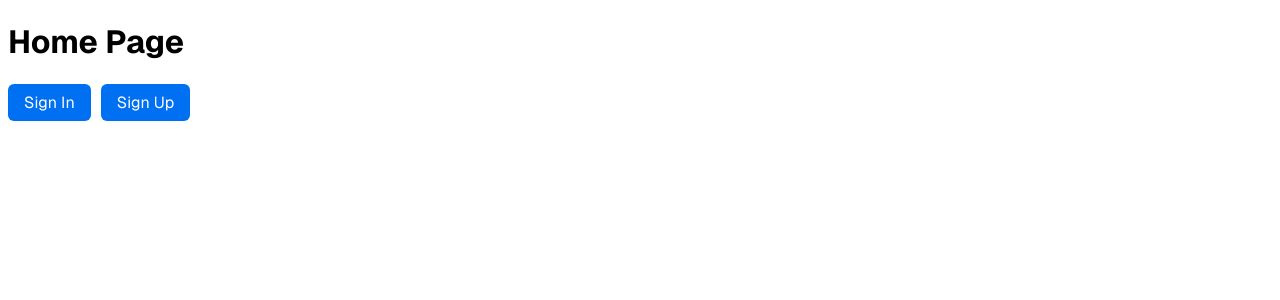
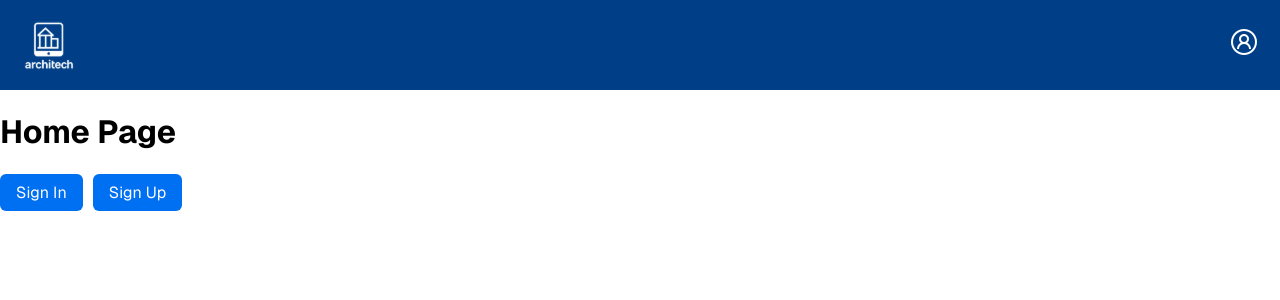
Before and after one commit to LouisePrd/ArchiTech, a Next.js app: page / in a window 1280 px wide. Shown: the top 300 px of the page. Built offline with nearby package versions, Linux system fonts and the light colour scheme.

Commit message:
create header

```diff
--- /dev/null
+++ b/app/component/header.js
@@ -0,0 +1,11 @@
+import headerstyles from '../styles/Header.module.css';
+
+export default function Header(){
+    return(
+    <div id={headerstyles.header}>
+        <img id={headerstyles.logo} src="/logo.svg" alt="Logo du site"/>
+        <a href="/signin"><img src="/profil.png" alt="User Profil Icon"/></a>
+
+    </div>
+    )
+}
--- a/app/globals.css
+++ b/app/globals.css
@@ -2,3 +2,8 @@
   --background: #ffffff;
   --foreground: #171717;
 }
+
+body{
+  padding: 0px;
+  margin: 0px;
+}
--- a/app/page.tsx
+++ b/app/page.tsx
@@ -1,9 +1,12 @@
 import Link from "next/link";
 import styles from "./Home.module.css";
+import Header from "./component/header";
+
 
 export default function Home() {
   return (
-    <main>
+    <main className="html">
+      <Header/>
       <h1>Home Page</h1>
       <div className={styles.links}>
         <Link href="/signin" className={styles.link}>Sign In</Link>
--- a/app/signin/page.tsx
+++ b/app/signin/page.tsx
@@ -1,5 +1,6 @@
 "use client";
 
+import Header from "../component/header";
 import styles from "../styles/Access.module.css";
 
 import { useState } from "react";
@@ -24,6 +25,8 @@
   };
 
   return (
+    <div>
+    <Header/>
       <div className={styles.accessContainer}>
         <form onSubmit={handleLogin}>
           <div style={{ display: "flex", justifyContent: "center" , marginBottom: "1.5rem" }}>
@@ -69,5 +72,6 @@
           </p>
         </form>
       </div>
+    </div>
   );
 }
--- a/app/signup/page.tsx
+++ b/app/signup/page.tsx
@@ -1,5 +1,6 @@
 "use client";
 
+import Header from "../component/header";
 import styles from "../styles/Access.module.css";
 
 import { useState } from "react";
@@ -30,6 +31,8 @@
   };
 
   return (
+    <div>
+      <Header/>
       <div className={styles.accessContainer}>
         <form onSubmit={handleSignUp}>
           <div style={{ display: "flex", justifyContent: "center" , marginBottom: "1.5rem" }}>
@@ -82,5 +85,6 @@
           </p>
         </form>
       </div>
+    </div>
   );
 }
--- /dev/null
+++ b/app/styles/Header.module.css
@@ -0,0 +1,12 @@
+#header{
+    padding: 20px;
+    background-color:#003F88;
+    display: flex;
+    justify-content: space-between;
+    align-items: center;
+    max-height: 50px;
+}
+
+#logo {
+    max-height: 50px;
+}
--- a/package.json
+++ b/package.json
@@ -9,9 +9,9 @@
     "lint": "eslint"
   },
   "dependencies": {
-    "@rjsf/core": "^6.1.1",
-    "@rjsf/utils": "^6.1.1",
-    "@rjsf/validator-ajv8": "^6.1.1",
+    "@rjsf/core": "^6.1.2",
+    "@rjsf/utils": "^6.1.2",
+    "@rjsf/validator-ajv8": "^6.1.2",
     "firebase": "^12.6.0",
     "next": "16.0.1",
     "react": "19.2.0",
```
Also changed, not shown: public/profil.png (added), 1 other file (tests, documents, lock files or other folders). Lines whose indentation alone changed are shown as unchanged.
